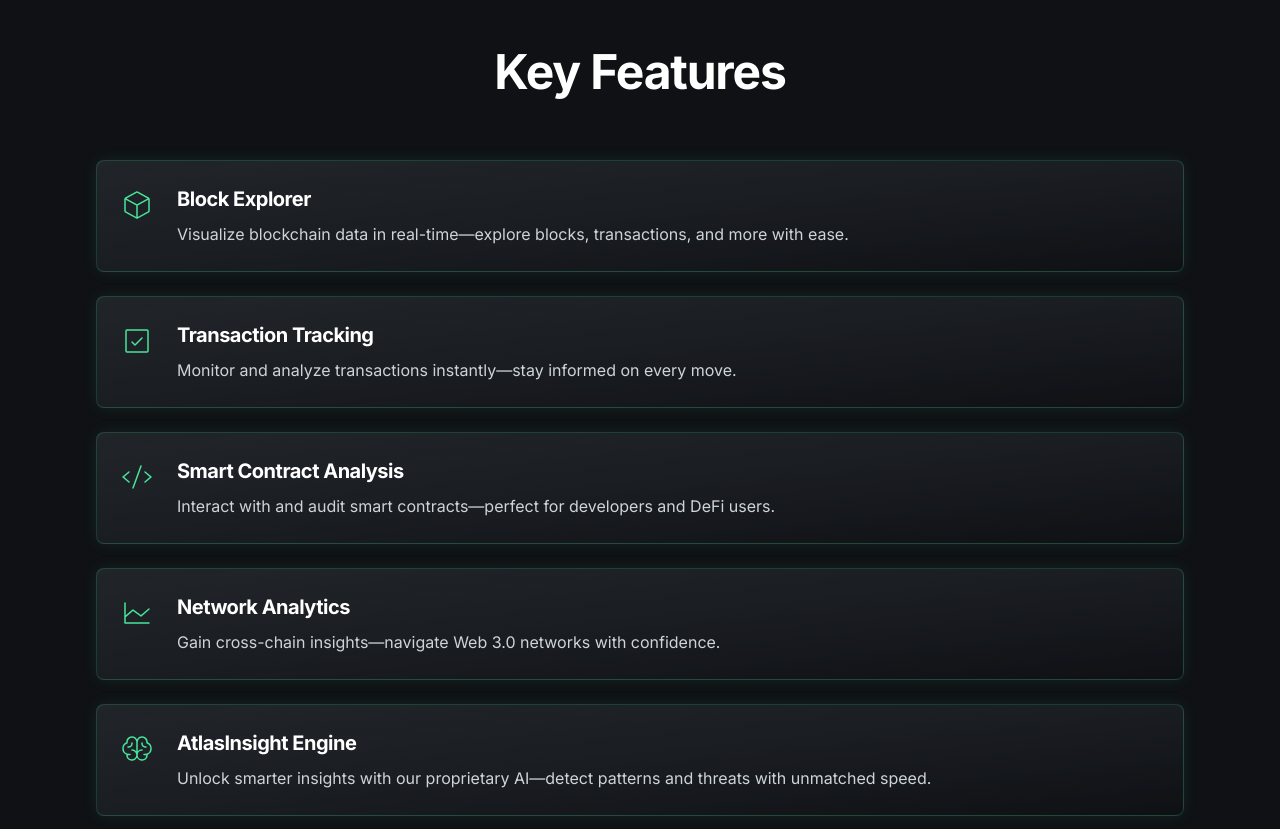
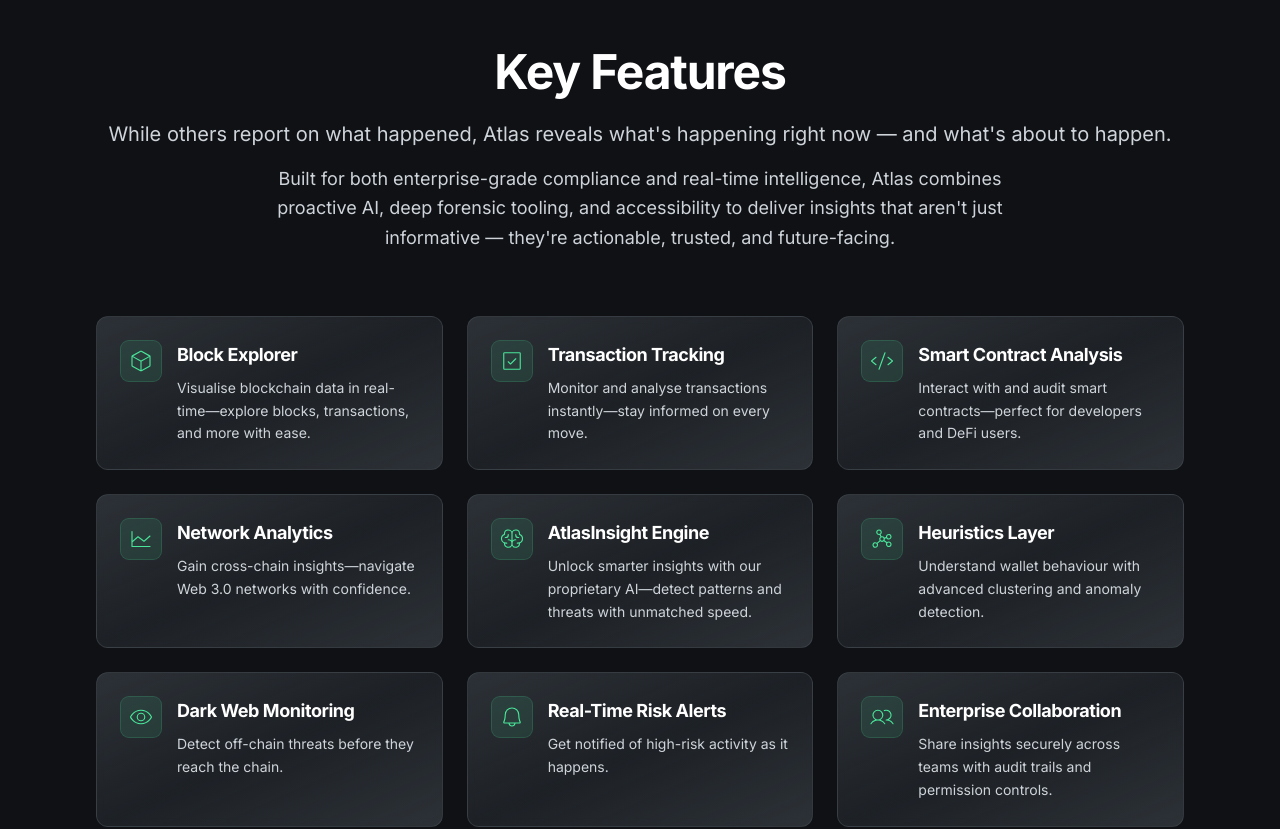
Before and after one commit to samanthaatlas/atlas-V10, a Next.js app: page / in a window 1280 px wide. Shown: the part 1180-2009 px from the top of the page. Built offline with nearby package versions, Linux system fonts and the light colour scheme.

Commit message:
Update: Key Features section with all 9 features in compact grid layout

```diff
--- a/src/app/page.tsx
+++ b/src/app/page.tsx
@@ -24,6 +24,8 @@
   LockKey,
   Scales,
   Eye,
+  Graph,
+  Bell,
 } from "@phosphor-icons/react";
 import { useState, useCallback } from "react";
 
@@ -94,37 +96,54 @@
   {
     title: "Block Explorer",
     description:
-      "Visualize blockchain data in real-time—explore blocks, transactions, and more with ease.",
-    link: "#",
-    icon: <Cube className="h-8 w-8" weight="light" />,
+      "Visualise blockchain data in real-time—explore blocks, transactions, and more with ease.",
+    icon: <Cube className="h-6 w-6" weight="light" />,
   },
   {
     title: "Transaction Tracking",
     description:
-      "Monitor and analyze transactions instantly—stay informed on every move.",
-    link: "#",
-    icon: <CheckSquare className="h-8 w-8" weight="light" />,
+      "Monitor and analyse transactions instantly—stay informed on every move.",
+    icon: <CheckSquare className="h-6 w-6" weight="light" />,
   },
   {
     title: "Smart Contract Analysis",
     description:
       "Interact with and audit smart contracts—perfect for developers and DeFi users.",
-    link: "#",
-    icon: <Code className="h-8 w-8" weight="light" />,
+    icon: <Code className="h-6 w-6" weight="light" />,
   },
   {
     title: "Network Analytics",
     description:
       "Gain cross-chain insights—navigate Web 3.0 networks with confidence.",
-    link: "#",
-    icon: <ChartLine className="h-8 w-8" weight="light" />,
+    icon: <ChartLine className="h-6 w-6" weight="light" />,
   },
   {
     title: "AtlasInsight Engine",
     description:
       "Unlock smarter insights with our proprietary AI—detect patterns and threats with unmatched speed.",
-    link: "#",
-    icon: <Brain className="h-8 w-8" weight="light" />,
+    icon: <Brain className="h-6 w-6" weight="light" />,
+  },
+  {
+    title: "Heuristics Layer",
+    description:
+      "Understand wallet behaviour with advanced clustering and anomaly detection.",
+    icon: <Graph className="h-6 w-6" weight="light" />,
+  },
+  {
+    title: "Dark Web Monitoring",
+    description: "Detect off-chain threats before they reach the chain.",
+    icon: <Eye className="h-6 w-6" weight="light" />,
+  },
+  {
+    title: "Real-Time Risk Alerts",
+    description: "Get notified of high-risk activity as it happens.",
+    icon: <Bell className="h-6 w-6" weight="light" />,
+  },
+  {
+    title: "Enterprise Collaboration",
+    description:
+      "Share insights securely across teams with audit trails and permission controls.",
+    icon: <Users className="h-6 w-6" weight="light" />,
   },
 ];
 
@@ -201,7 +220,17 @@
 
   const scrollToSection = (sectionId: string) => {
     const section = document.getElementById(sectionId);
-    section?.scrollIntoView({ behavior: "smooth" });
+    const header = document.querySelector("header");
+    const offset = 32; // Additional offset for spacing
+
+    if (section) {
+      const sectionTop =
+        section.getBoundingClientRect().top + window.pageYOffset - offset;
+      window.scrollTo({
+        top: sectionTop,
+        behavior: "smooth",
+      });
+    }
   };
 
   // Add keyboard navigation
@@ -406,26 +435,42 @@
                 >
                   Key Features
                 </h2>
+                <div className="mt-6 space-y-4">
+                  <p className="text-xl text-atlas-gray-400">
+                    While others report on what happened, Atlas reveals what's
+                    happening right now — and what's about to happen.
+                  </p>
+                  <p className="mx-auto max-w-3xl text-lg leading-relaxed text-atlas-gray-400">
+                    Built for both enterprise-grade compliance and real-time
+                    intelligence, Atlas combines proactive AI, deep forensic
+                    tooling, and accessibility to deliver insights that aren't
+                    just informative — they're actionable, trusted, and
+                    future-facing.
+                  </p>
+                </div>
               </div>
-              <div className="space-y-6">
+
+              <div className="grid grid-cols-1 sm:grid-cols-2 lg:grid-cols-3 gap-6">
                 {services.map((service, index) => (
                   <motion.div
                     key={service.title}
-                    className="group relative overflow-hidden rounded-lg border-glow bg-card-gradient p-6 transition-all hover:bg-atlas-gray-800/20"
-                    initial={{ opacity: 0, x: index % 2 === 0 ? -20 : 20 }}
-                    whileInView={{ opacity: 1, x: 0 }}
+                    className="group relative overflow-hidden rounded-xl border border-atlas-gray-700/50 bg-gradient-to-br from-atlas-gray-800/80 via-atlas-gray-800/40 to-atlas-gray-800/80 p-6 backdrop-blur-sm hover:bg-atlas-gray-800/20"
+                    initial={{ opacity: 0, y: 20 }}
+                    whileInView={{ opacity: 1, y: 0 }}
                     viewport={{ once: true }}
                     transition={{ delay: index * 0.1, duration: 0.5 }}
                   >
-                    <div className="flex items-start gap-6">
-                      <div className="text-atlas-teal transition-transform group-hover:scale-110 shrink-0 mt-1">
-                        {service.icon}
+                    <div className="flex gap-4">
+                      <div className="shrink-0">
+                        <div className="inline-flex h-10 w-10 items-center justify-center rounded-lg bg-atlas-teal/10 text-atlas-teal ring-1 ring-atlas-teal/25 transition-all duration-200 group-hover:scale-110 group-hover:ring-atlas-teal/40">
+                          {service.icon}
+                        </div>
                       </div>
-                      <div className="flex-1">
-                        <h3 className="font-display text-xl font-bold text-white">
+                      <div>
+                        <h3 className="font-display text-lg font-bold text-white mb-2 group-hover:text-atlas-teal transition-colors">
                           {service.title}
                         </h3>
-                        <p className="mt-2 text-base leading-relaxed text-atlas-gray-400">
+                        <p className="text-sm leading-relaxed text-atlas-gray-400 group-hover:text-atlas-gray-300 transition-colors">
                           {service.description}
                         </p>
                       </div>
```
